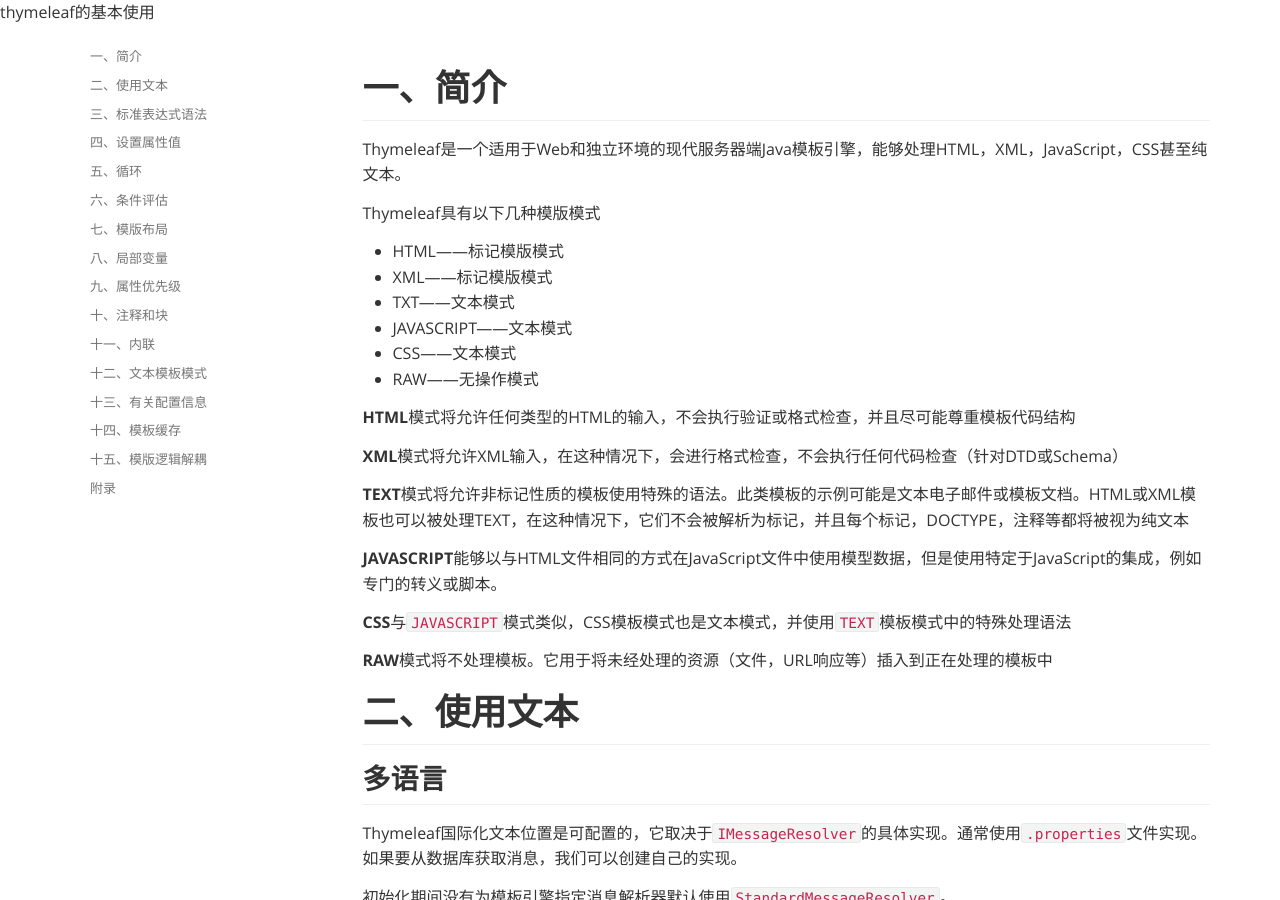
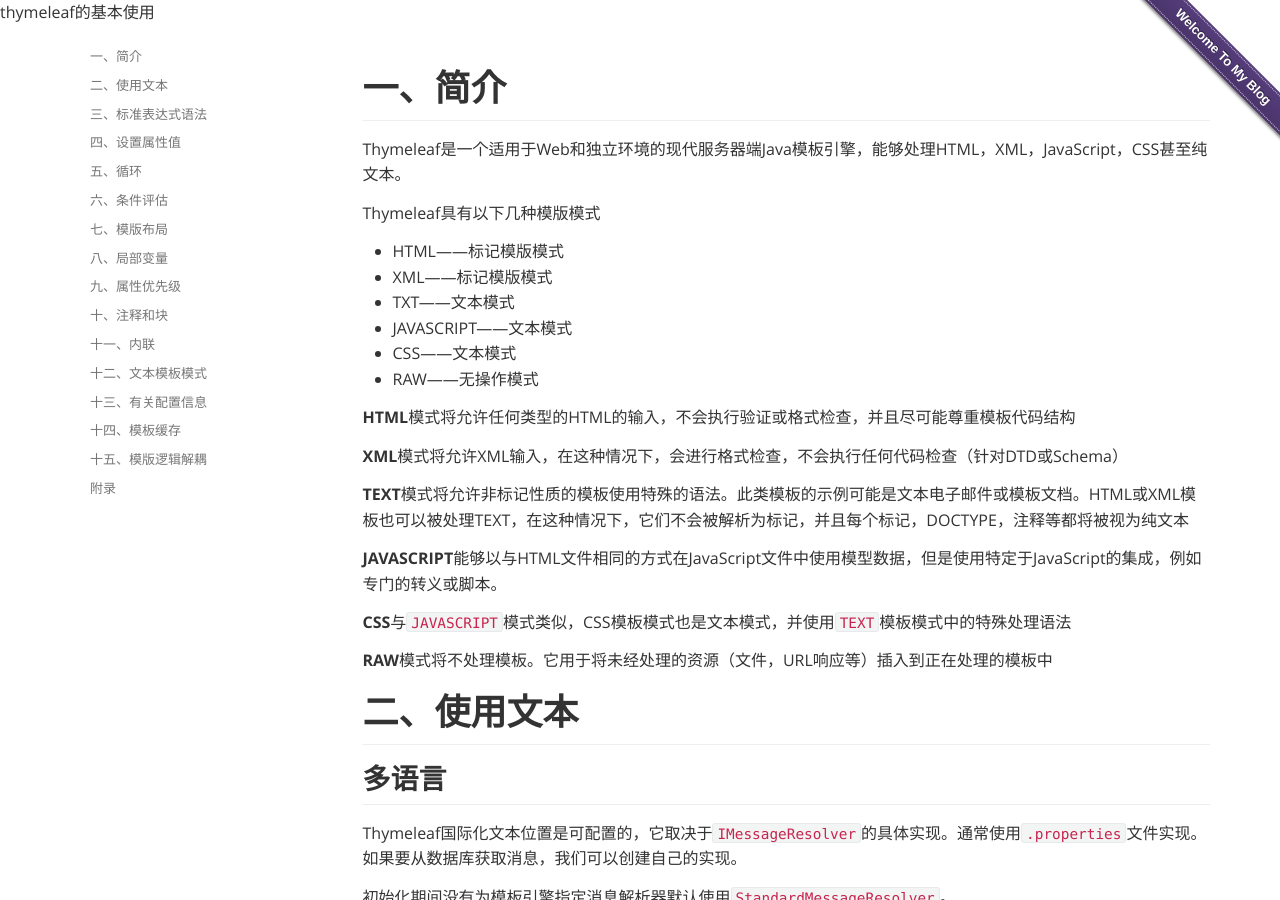
Before and after one commit to MyNameLancelot/MyNameLancelot.github.io, a Jekyll site: the page built from _posts/2018-08-29-thymeleaf.md, in a window 1280 px wide and 900 px high. Built offline with Jekyll 4.4.1, drawn with Linux system fonts in a browser that asks for light colours.

Commit message:
wangyukun

```diff
--- a/_layouts/post.html
+++ b/_layouts/post.html
@@ -16,6 +16,11 @@
   </head>
 <body data-spy="scroll" data-target="#toc">
 	{{ page.title }}
+  <div class="github-fork-ribbon-wrapper right">
+	<div class="github-fork-ribbon">
+	 <a href="#">Welcome To My Blog</a>
+	</div>
+  </div>
   <div class="container">
     <div class="row">
       <!-- sidebar, which will move to the top on a small screen -->
```
Also changed, not shown: assets/favicon.ico (added), assets/favicon.jpg (deleted).
